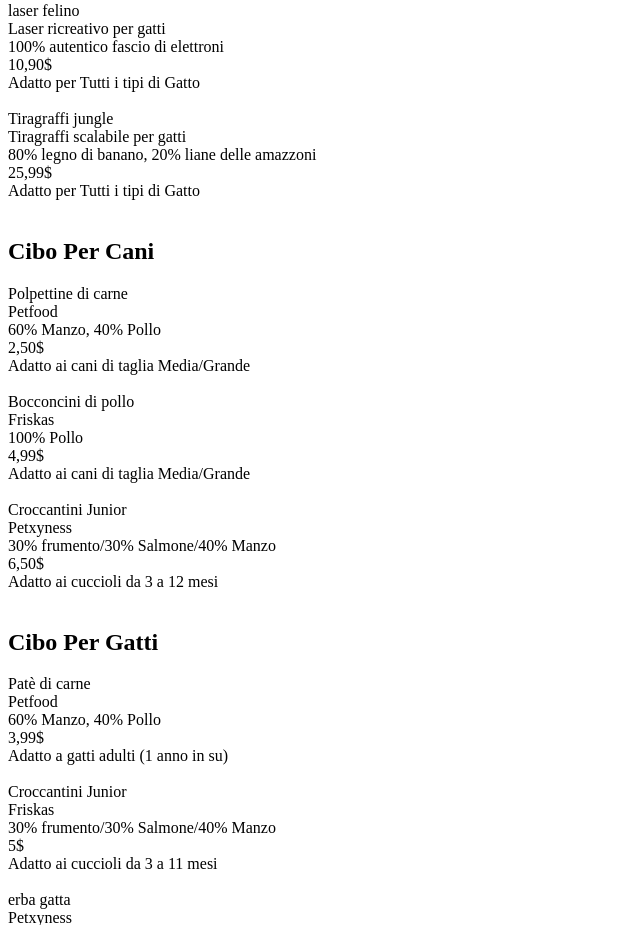
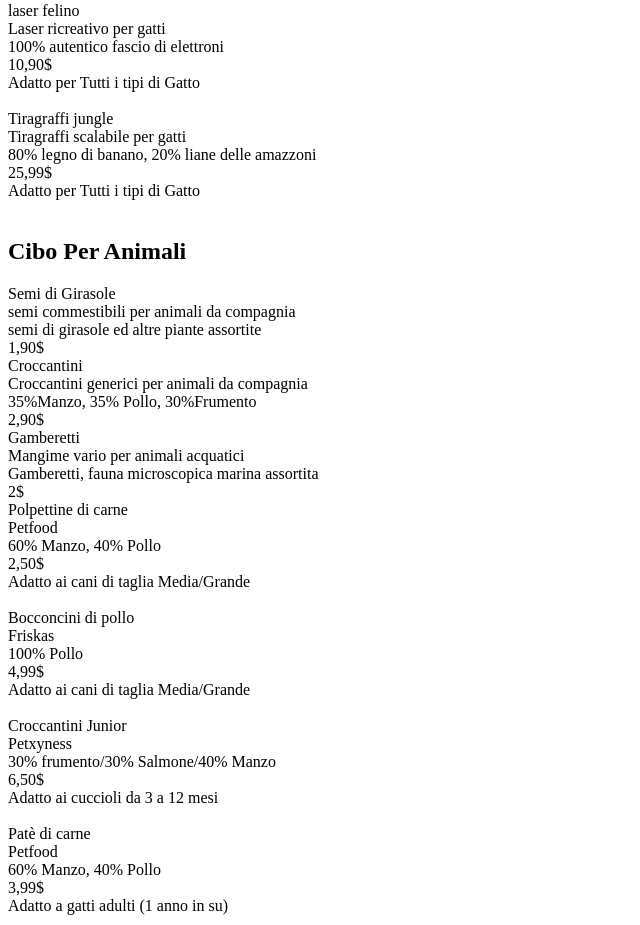
Before and after one commit to FrancescoBonanno1/php-oop-2, a PHP site: page / in a window 1280 px wide. Shown: the part 497-1422 px from the top of the page, without its empty margins (0-640 px from the left). Run offline with PHP 8.4, Linux system fonts and the light colour scheme.

Commit message:
Correzione delle sezioni specifiche per animali, GeneralFood disposta

```diff
--- a/index.php
+++ b/index.php
@@ -7,8 +7,12 @@ $generictoy3 = new Giochi_Generici("Pupazzo che scappa", "Giocattolo con carica
 $dogtoy1 = new Giochi_Per_Cani("Corda Dura", "Corda da tirare", "100% tessuto grezzo", "3,50$", "Adatto a tutti i tipi di Cane");
 $dogtoy2 = new Giochi_Per_Cani("Frisbee","Oggetto circolare da lancio","100% P.E.T.","4,50$","Adatto a tutti i tipi di Cane" );
 
-$cattoy1= new Giochi_Per_Gatti("laser felino", "Laser ricreativo per gatti", "100% autentico fascio di elettroni", "10,90$","Adatto per Tutti i tipi di Gatto");
-$cattoy2= new Giochi_Per_Gatti("Tiragraffi jungle", "Tiragraffi scalabile per gatti", "80% legno di banano, 20% liane delle amazzoni", "25,99$","Adatto per Tutti i tipi di Gatto");
+$cattoy1 = new Giochi_Per_Gatti("laser felino", "Laser ricreativo per gatti", "100% autentico fascio di elettroni", "10,90$","Adatto per Tutti i tipi di Gatto");
+$cattoy2 = new Giochi_Per_Gatti("Tiragraffi jungle", "Tiragraffi scalabile per gatti", "80% legno di banano, 20% liane delle amazzoni", "25,99$","Adatto per Tutti i tipi di Gatto");
+
+$GenFood1 = new Cibo_Per_Animali("Semi di Girasole", "semi commestibili per animali da compagnia", "semi di girasole ed altre piante assortite", "1,90$");
+$GenFood2 = new Cibo_Per_Animali("Croccantini", "Croccantini generici per animali da compagnia", "35%Manzo, 35% Pollo, 30%Frumento", "2,90$");
+$GenFood3 = new Cibo_Per_Animali("Gamberetti", "Mangime vario per animali acquatici", "Gamberetti, fauna microscopica marina assortita", "2$");
 
 $dogf1 = new Cibo_Per_Cani("Polpettine di carne", "Petfood", "60% Manzo, 40% Pollo","2,50$", "Adatto ai cani di taglia Media/Grande");
 $dogf2 = new Cibo_Per_Cani("Bocconcini di pollo", "Friskas", "100% Pollo","4,99$", "Adatto ai cani di taglia Media/Grande");
@@ -44,11 +48,11 @@ $catf3 = new Cibo_Per_Gatti("erba gatta", "Petxyness", "100% Erba gatta","7,50$"
     ?>
 
     <div>
-        <?= "<h2>Cibo Per Cani<h2>" ?>
+        <?= "<h2>Cibo Per Animali<h2>" ?>
     </div>
 
     <?php
-    $GenFood = [$dogf1, $dogf2, $dogf3];
+    $GenFood = [$GenFood1,$GenFood2,$GenFood3,$dogf1, $dogf2, $dogf3,$catf1, $catf2, $catf3];
 
     foreach ($GenFood as $food) {
         echo '<div id="card">';
@@ -57,22 +61,6 @@ $catf3 = new Cibo_Per_Gatti("erba gatta", "Petxyness", "100% Erba gatta","7,50$"
     }
     ?>
 
-    <div>
-        <?= "<h2>Cibo Per Gatti<h2>" ?>
-    </div>
-
-    <?php
-    $GenFood = [$catf1, $catf2, $catf3];
-
-    foreach ($GenFood as $food) {
-        echo '<div id="card">';
-        echo $food->getfood();
-        echo '</div>';
-    }
-    ?>
-
-
-
 </body>
 
 </html>
```
